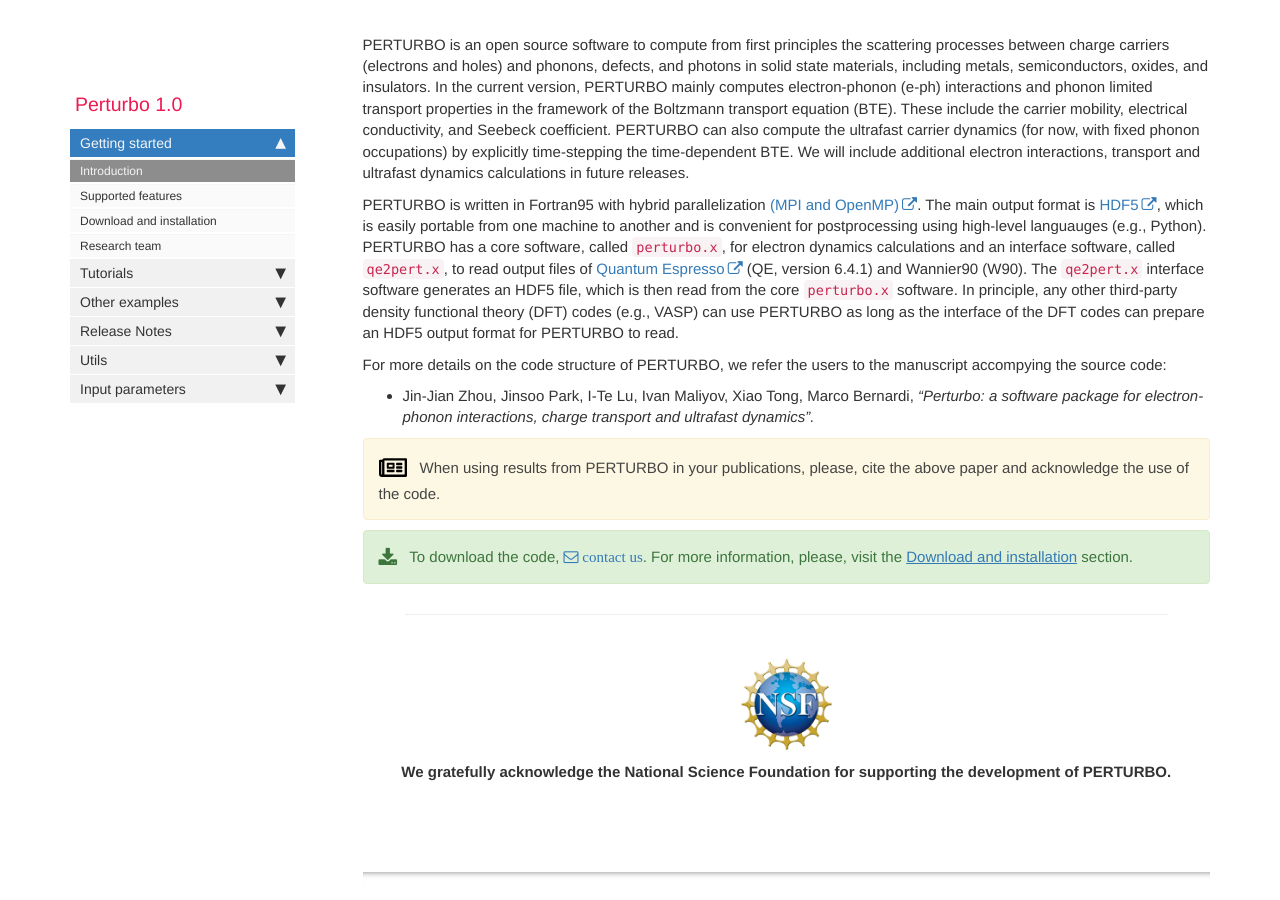
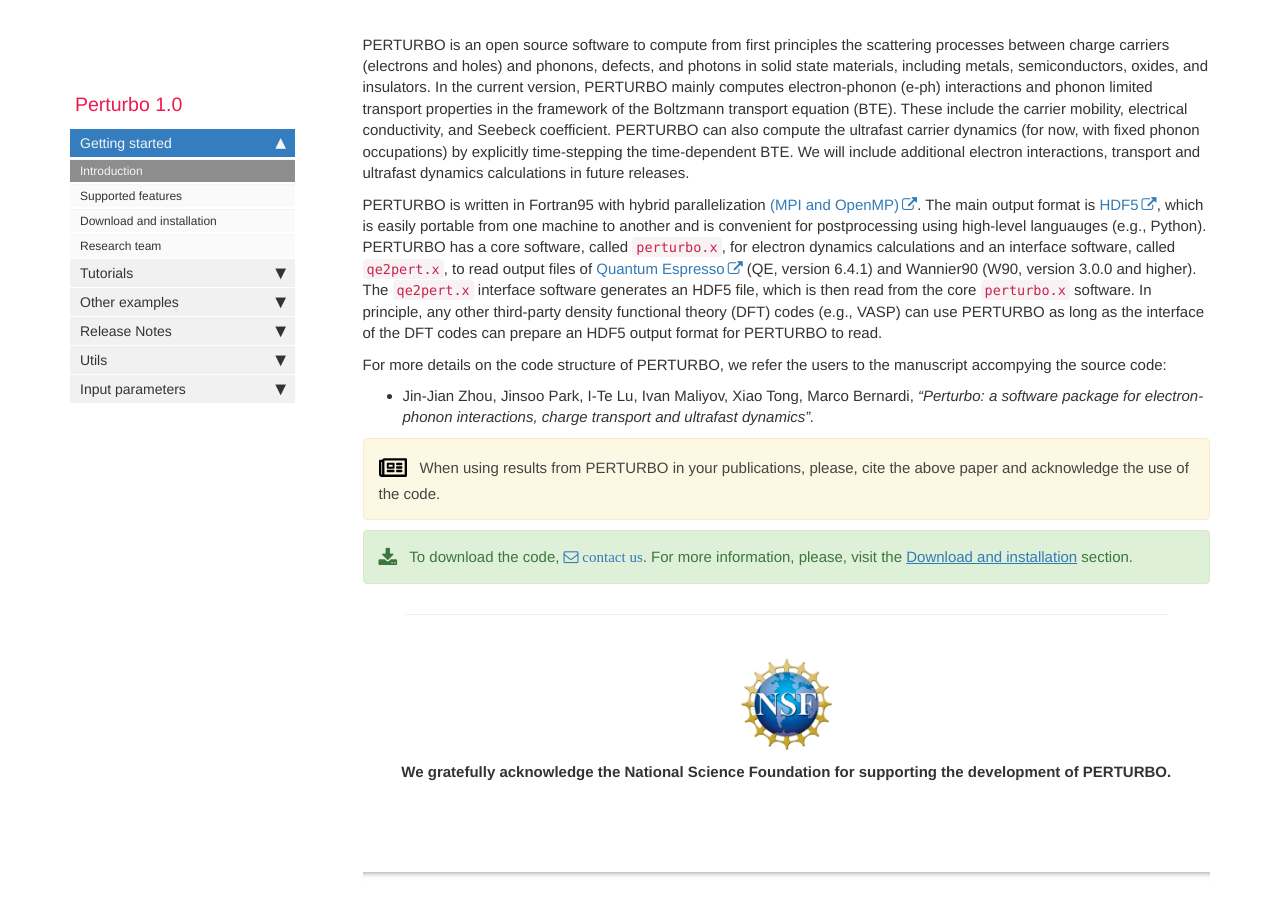
Before and after one commit to zhengMDcode/perturbo-code.github.io, a Jekyll site: the page built from index.md, in a window 1280 px wide and 900 px high, scrolled down 359 px. Built offline with Jekyll 4.4.1, drawn with Linux system fonts in a browser that asks for light colours; comment, search, counter and statistics services are not loaded.

Commit message:
Home page text chagne

```diff
--- a/index.md
+++ b/index.md
@@ -87,7 +87,7 @@ function showDivs(n) {
 
 PERTURBO is an open source software to compute from first principles the scattering processes between charge carriers (electrons and holes) and phonons, defects, and photons in solid state materials, including metals, semiconductors, oxides, and insulators. In the current version, PERTURBO mainly computes electron-phonon (e-ph) interactions and phonon limited transport properties in the framework of the Boltzmann transport equation (BTE). These include the carrier mobility, electrical conductivity, and Seebeck coefficient. PERTURBO can also compute the ultrafast carrier dynamics (for now, with fixed phonon occupations) by explicitly time-stepping the time-dependent BTE. We will include additional electron interactions, transport and ultrafast dynamics calculations in future releases.
 
-PERTURBO is written in Fortran95 with hybrid parallelization <a href="https://www.open-mpi.org" target="_blank">(MPI and OpenMP)</a>. The main output format is <a href="https://portal.hdfgroup.org/display/HDF5/Introduction+to+HDF5" target="_blank">HDF5</a>, which is easily portable from one machine to another and is convenient for postprocessing using high-level languauges (e.g., Python).  PERTURBO has a core software, called `perturbo.x`, for electron dynamics calculations and an interface software, called `qe2pert.x`, to read output files of <a href="https://www.quantum-espresso.org" target="_blank">Quantum Espresso</a> (QE, version 6.4.1) and Wannier90 (W90). The `qe2pert.x` interface software generates an HDF5 file, which is then read from the core `perturbo.x` software. In principle, any other third-party density functional theory (DFT) codes (e.g., VASP) can use PERTURBO as long as the interface of the DFT codes can prepare an HDF5 output format for PERTURBO to read.
+PERTURBO is written in Fortran95 with hybrid parallelization <a href="https://www.open-mpi.org" target="_blank">(MPI and OpenMP)</a>. The main output format is <a href="https://portal.hdfgroup.org/display/HDF5/Introduction+to+HDF5" target="_blank">HDF5</a>, which is easily portable from one machine to another and is convenient for postprocessing using high-level languauges (e.g., Python).  PERTURBO has a core software, called `perturbo.x`, for electron dynamics calculations and an interface software, called `qe2pert.x`, to read output files of <a href="https://www.quantum-espresso.org" target="_blank">Quantum Espresso</a> (QE, version 6.4.1) and Wannier90 (W90, version 3.0.0 and higher). The `qe2pert.x` interface software generates an HDF5 file, which is then read from the core `perturbo.x` software. In principle, any other third-party density functional theory (DFT) codes (e.g., VASP) can use PERTURBO as long as the interface of the DFT codes can prepare an HDF5 output format for PERTURBO to read.
 
 For more details on the code structure of PERTURBO, we refer the users to the manuscript accompying the source code:
 
```
Also changed, not shown: index_for_pdf.md (+1 -1 lines).
